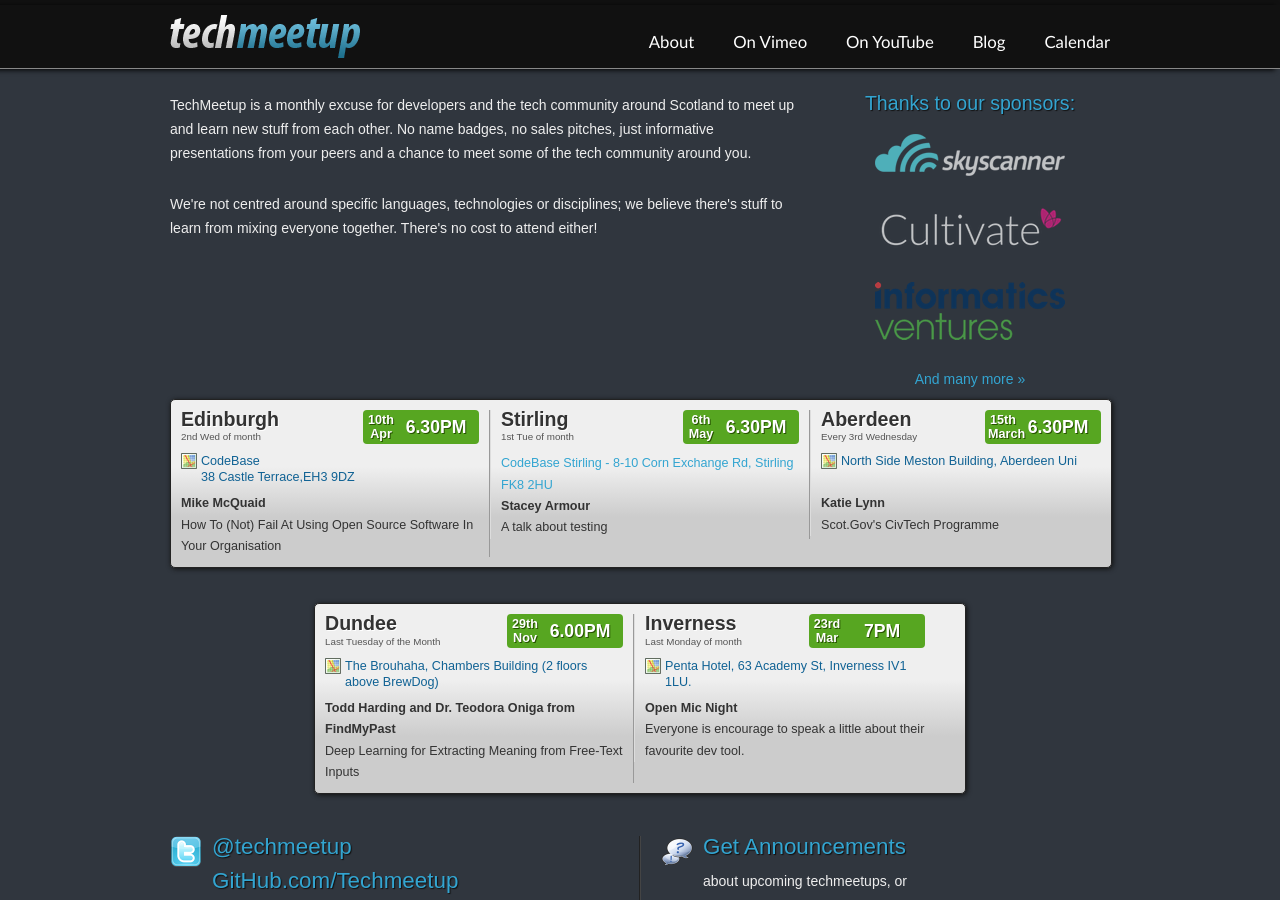
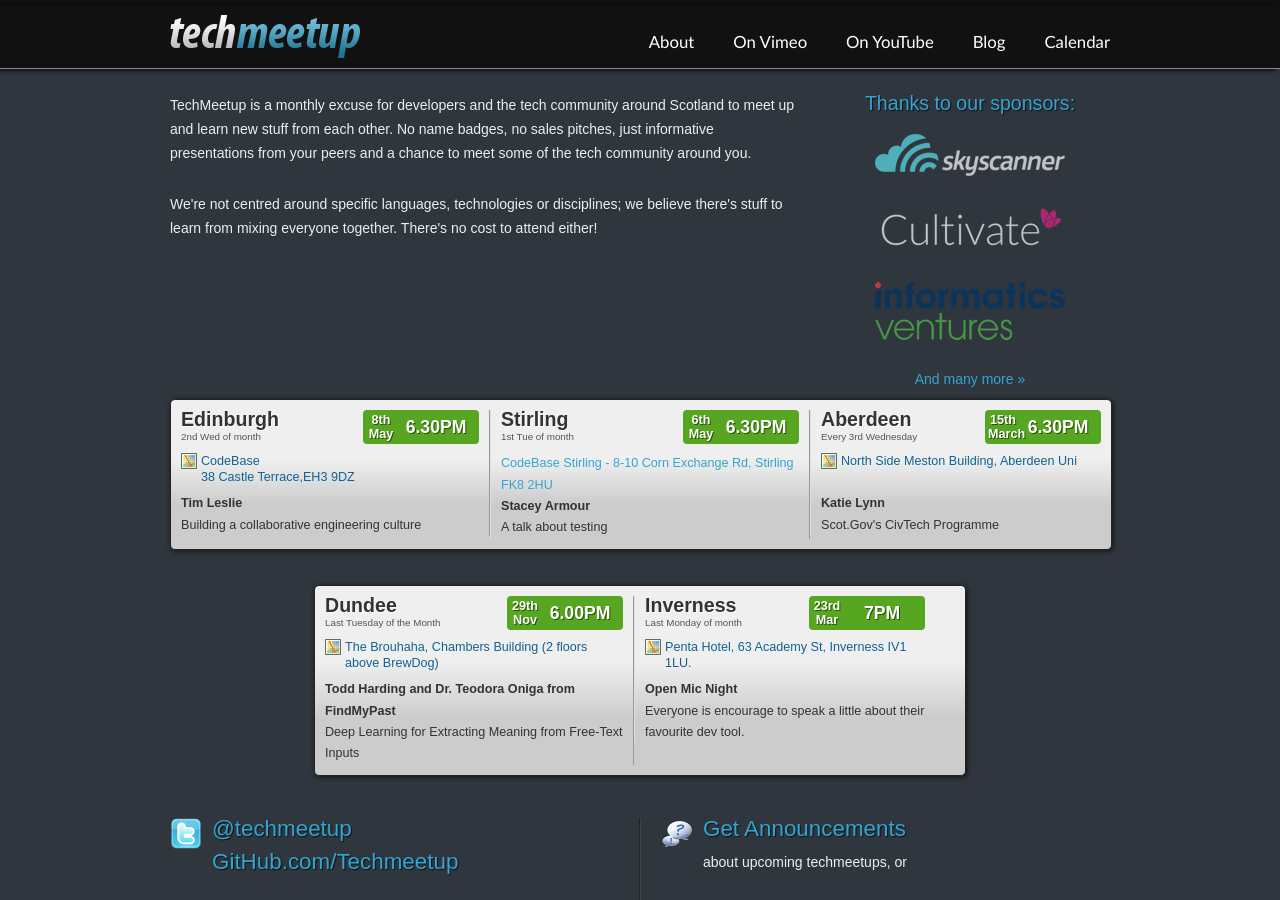
Before and after one commit to techmeetup/techmeetup.co.uk, a Jekyll site: the page built from index.html, in a window 1280 px wide and 900 px high. Built offline with Jekyll 4.4.1, drawn with Linux system fonts in a browser that asks for light colours.

Commit message:
Update index.json

```diff
--- a/_data/index.json
+++ b/_data/index.json
@@ -2,12 +2,12 @@
   "edinburgh": {
     "speakers": [
       {
-        "name": "Mike McQuaid",
-        "talk": "How To (Not) Fail At Using Open Source Software In Your Organisation"
+        "name": "Tim Leslie",
+        "talk": "Building a collaborative engineering culture"
       }
     ],
-    "day": "10th",
-    "month": "Apr"
+    "day": "8th",
+    "month": "May"
   },
   "glasgow": {
     "speakers": [
```
